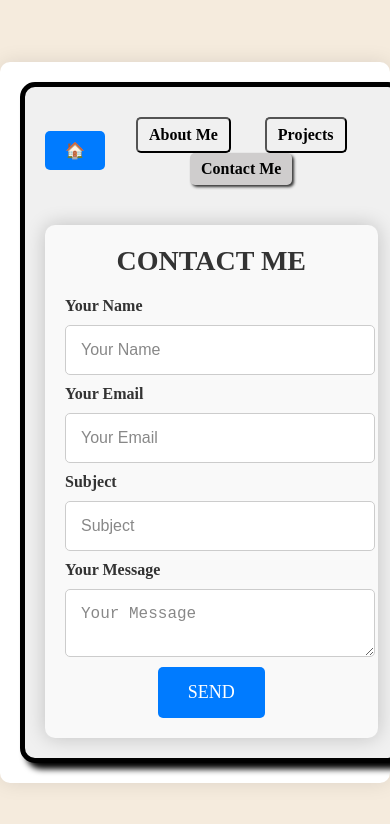
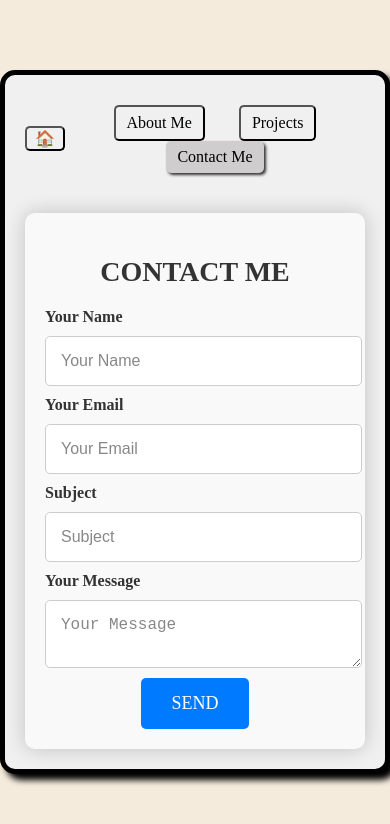
Before and after one commit to jny0444/portfolio-personal, a plain HTML site: page contact-me/index.html in a window 390 px wide. Drawn offline with Linux system fonts and the light colour scheme; a web font is replaced by a local one.

Commit message:
Chaged files

```diff
--- a/about-me/style.css
+++ b/about-me/style.css
@@ -79,3 +79,27 @@ a {
     border-radius: 5px;
     box-shadow: 2px 2px 3px;
 }
+@media screen and (max-width: 768px) {
+    .box {
+        width: 90%; /* Adjust the width for smaller screens */
+    }
+
+    .header-button {
+        font-size: 14px; /* Reduce font size for header buttons */
+    }
+
+    /* Adjust other styles as needed for smaller screens */
+}
+
+/* Add responsive styles for even smaller screens (e.g., smartphones) */
+@media screen and (max-width: 480px) {
+    .box {
+        width: 95%; /* Further reduce width for smaller screens */
+    }
+
+    .header-button {
+        font-size: 12px; /* Reduce font size for header buttons on smaller screens */
+    }
+
+    /* Adjust other styles as needed for even smaller screens */
+}
--- a/contact-me/style.css
+++ b/contact-me/style.css
@@ -6,10 +6,6 @@
 @font-face {
     font-family: 'Cartograph';
     src: url('../data/fonts/Cartograph\ CF\ Regular\ Italic\ Nerd\ Font\ Complete.otf') format('opentype');
-}
-body, h1, h2, h3, p {
-    margin: 0;
-    padding: 0;
 }
 
 body {
@@ -22,22 +18,20 @@ body {
     height: 100vh;
 }
 
-.container {
-    max-width: 800px;
+.container{
+    display: flex;
+    align-items: center;
+    justify-content: center;
+    height: 100%;
     width: 100%;
-    padding: 20px;
-    background-color: #fff;
-    box-shadow: 0 0 20px rgba(0, 0, 0, 0.1);
-    border-radius: 10px;
-    text-align: center;
 }
 
 .box{
-    width: 60%; /* Set your desired width */
-    height: auto; /* Set your desired height */
-    background-color: #f0f0f0; /* Set your desired background color */
-    text-align: center; /* Center text inside the box */
-    padding: 20px; /* Add some padding for spacing */
+    width: 60%;
+    height: auto;
+    background-color: #f0f0f0;
+    text-align: center;
+    padding: 20px;
     border: 5px solid;
     box-shadow: 6px 6px 6px ;
     border-radius: 15px;
@@ -50,23 +44,22 @@ body {
     padding: 10px 0;
 }
 
-.home {
-    background-color: #007BFF;
-    color: #fff;
-    border: none;
-    padding: 10px 20px;
+.home{
     border-radius: 5px;
-    font-weight: bold;
-    text-decoration: none;
+    background-color: #f0f0f0;
+    padding-left:8px;
+    padding-right: 8px;
 }
 
 .home:hover{
-    background-color: #0056b3;
+    background-color: #cfcdcd;
     border: 0px;
     box-shadow: 2px 2px 3px;
     padding-left:8px;
     padding-right: 8px;
 }
+
+
 
 a {
     font-family: Iosevka;
@@ -84,7 +77,7 @@ a {
     color: #333;
     text-decoration: none;
     transition: background-color 0.3s ease-in-out;
-    font-weight: bold;
+
 }
 
 .header-button:hover{
--- a/projects/style.css
+++ b/projects/style.css
@@ -80,3 +80,27 @@ a {
     border-radius: 5px;
     box-shadow: 2px 2px 3px;
 }
+@media screen and (max-width: 768px) {
+    .box {
+        width: 90%; /* Adjust the width for smaller screens */
+    }
+
+    .header-button {
+        font-size: 14px; /* Reduce font size for header buttons */
+    }
+
+    /* Adjust other styles as needed for smaller screens */
+}
+
+/* Add responsive styles for even smaller screens (e.g., smartphones) */
+@media screen and (max-width: 480px) {
+    .box {
+        width: 95%; /* Further reduce width for smaller screens */
+    }
+
+    .header-button {
+        font-size: 12px; /* Reduce font size for header buttons on smaller screens */
+    }
+
+    /* Adjust other styles as needed for even smaller screens */
+}
--- a/style.css
+++ b/style.css
@@ -120,3 +120,27 @@ a {
 .git-link:hover{
     color: rgb(65, 125, 125);
 }
+@media screen and (max-width: 768px) {
+    .box {
+        width: 90%; /* Adjust the width for smaller screens */
+    }
+
+    .header-button {
+        font-size: 14px; /* Reduce font size for header buttons */
+    }
+
+    /* Adjust other styles as needed for smaller screens */
+}
+
+/* Add responsive styles for even smaller screens (e.g., smartphones) */
+@media screen and (max-width: 480px) {
+    .box {
+        width: 95%; /* Further reduce width for smaller screens */
+    }
+
+    .header-button {
+        font-size: 12px; /* Reduce font size for header buttons on smaller screens */
+    }
+
+    /* Adjust other styles as needed for even smaller screens */
+}
```
